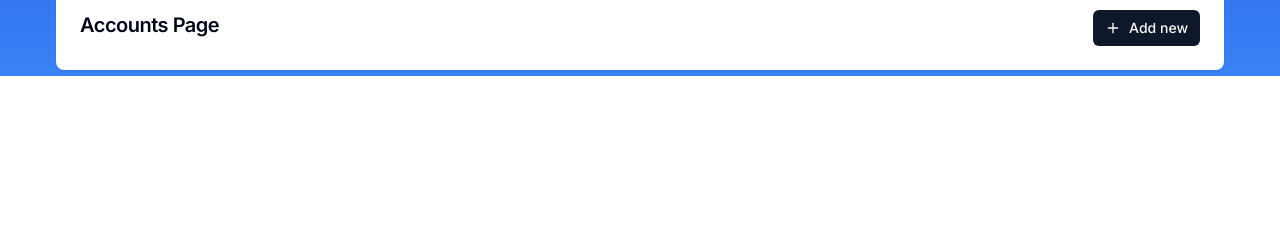
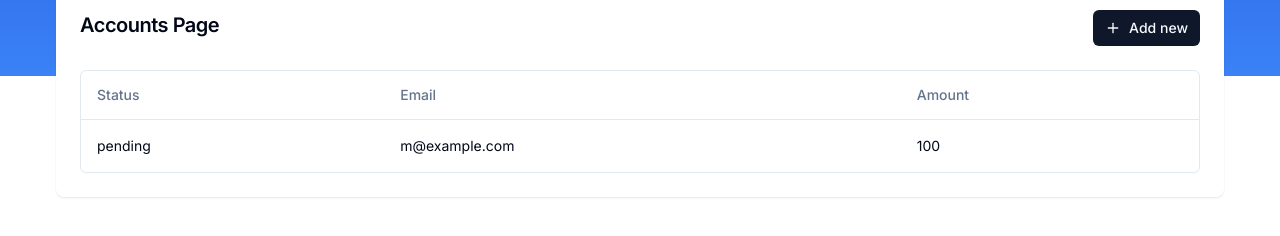
Before and after one commit to Luancss/next14-finance, a Next.js app: page /accounts in a window 1280 px wide. Shown: the part 280-516 px from the top of the page. Built offline with nearby package versions, Linux system fonts and the light colour scheme; no server answers; what drizzle-zod, hono would draw is missing.

Commit message:
Adding data table

```diff
--- /dev/null
+++ b/app/(dashboard)/accounts/columns.ts
@@ -0,0 +1,27 @@
+"use client"
+
+import { ColumnDef } from "@tanstack/react-table"
+
+// This type is used to define the shape of our data.
+// You can use a Zod schema here if you want.
+export type Payment = {
+  id: string
+  amount: number
+  status: "pending" | "processing" | "success" | "failed"
+  email: string
+}
+
+export const columns: ColumnDef<Payment>[] = [
+  {
+    accessorKey: "status",
+    header: "Status",
+  },
+  {
+    accessorKey: "email",
+    header: "Email",
+  },
+  {
+    accessorKey: "amount",
+    header: "Amount",
+  },
+]
--- a/app/(dashboard)/accounts/page.tsx
+++ b/app/(dashboard)/accounts/page.tsx
@@ -4,6 +4,18 @@
 import { Card, CardContent, CardHeader, CardTitle } from "@/components/ui/card";
 import { useNewAccount } from "@/features/accounts/hooks/use-new-account";
 import { Plus } from "lucide-react";
+import { Payment, columns } from "./columns";
+import { DataTable } from "@/components/data-table";
+
+
+const data: Payment[] = [
+  {
+    id: "728ed52f",
+    amount: 100,
+    status: "pending",
+    email: "m@example.com",
+  },
+]
 
 const AccountsPage = () => {
   const newAccount = useNewAccount();
@@ -18,6 +30,9 @@
             Add new
           </Button>
         </CardHeader>
+        <CardContent>
+        <DataTable columns={columns} data={data} />
+        </CardContent>
       </Card>
     </div>
   );
--- /dev/null
+++ b/components/data-table.tsx
@@ -0,0 +1,80 @@
+"use client"
+
+import {
+  ColumnDef,
+  flexRender,
+  getCoreRowModel,
+  useReactTable,
+} from "@tanstack/react-table"
+
+import {
+  Table,
+  TableBody,
+  TableCell,
+  TableHead,
+  TableHeader,
+  TableRow,
+} from "@/components/ui/table"
+
+interface DataTableProps<TData, TValue> {
+  columns: ColumnDef<TData, TValue>[]
+  data: TData[]
+}
+
+export function DataTable<TData, TValue>({
+  columns,
+  data,
+}: DataTableProps<TData, TValue>) {
+  const table = useReactTable({
+    data,
+    columns,
+    getCoreRowModel: getCoreRowModel(),
+  })
+
+  return (
+    <div className="rounded-md border">
+      <Table>
+        <TableHeader>
+          {table.getHeaderGroups().map((headerGroup) => (
+            <TableRow key={headerGroup.id}>
+              {headerGroup.headers.map((header) => {
+                return (
+                  <TableHead key={header.id}>
+                    {header.isPlaceholder
+                      ? null
+                      : flexRender(
+                          header.column.columnDef.header,
+                          header.getContext()
+                        )}
+                  </TableHead>
+                )
+              })}
+            </TableRow>
+          ))}
+        </TableHeader>
+        <TableBody>
+          {table.getRowModel().rows?.length ? (
+            table.getRowModel().rows.map((row) => (
+              <TableRow
+                key={row.id}
+                data-state={row.getIsSelected() && "selected"}
+              >
+                {row.getVisibleCells().map((cell) => (
+                  <TableCell key={cell.id}>
+                    {flexRender(cell.column.columnDef.cell, cell.getContext())}
+                  </TableCell>
+                ))}
+              </TableRow>
+            ))
+          ) : (
+            <TableRow>
+              <TableCell colSpan={columns.length} className="h-24 text-center">
+                No results.
+              </TableCell>
+            </TableRow>
+          )}
+        </TableBody>
+      </Table>
+    </div>
+  )
+}
```
